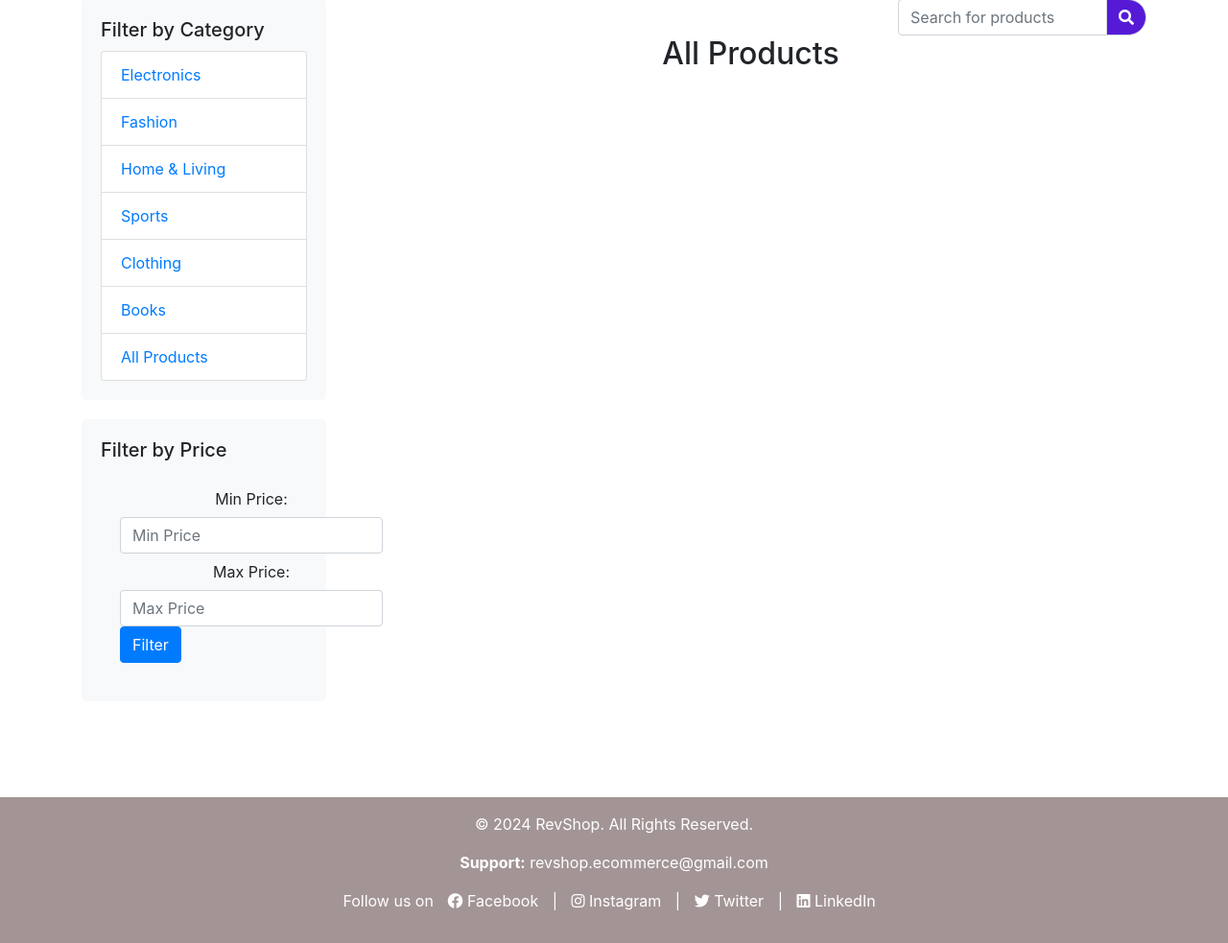
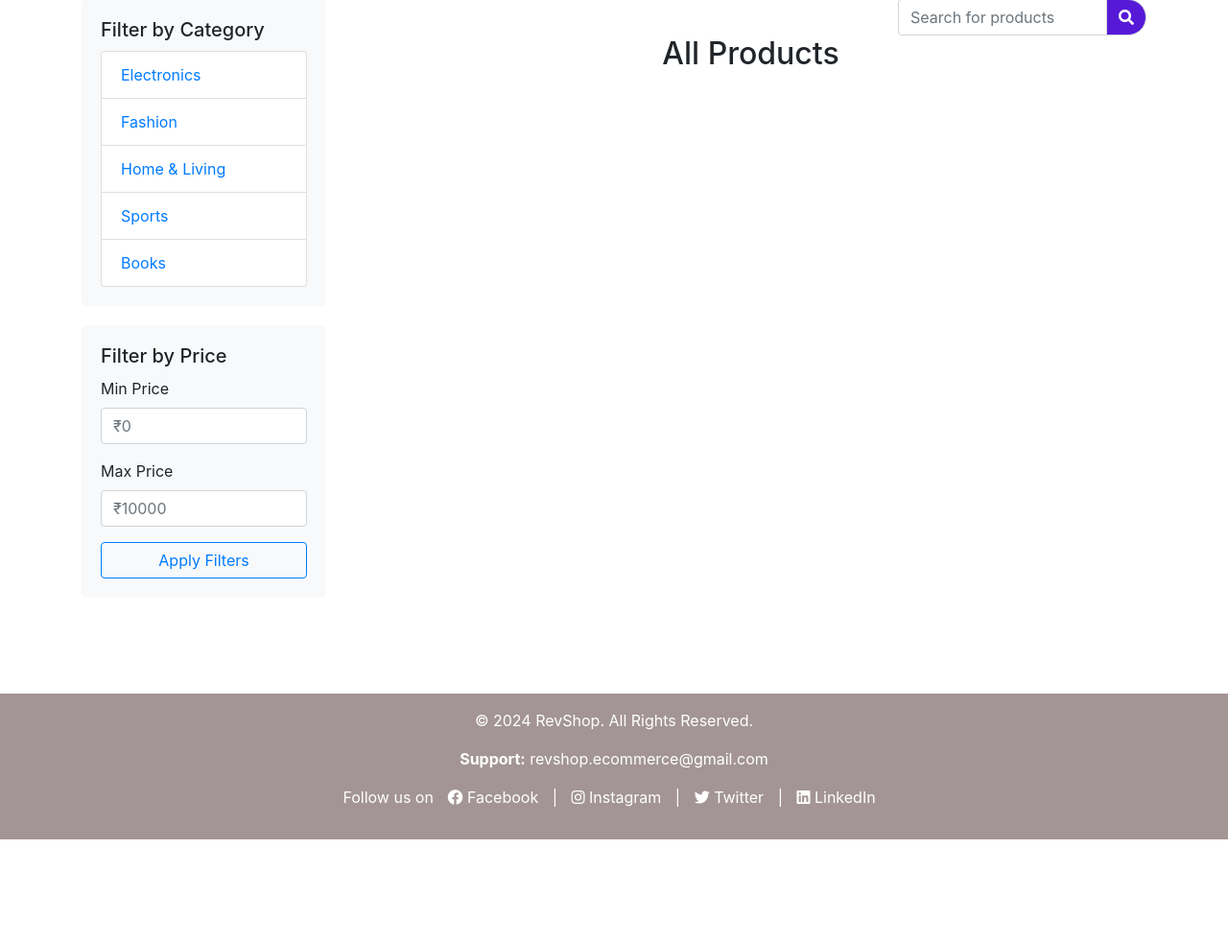
Before and after one commit to Kavyachalluru/Project-p1, a Spring app: page /showProducts in a window 1280 px wide. Shown: the part 189-1172 px from the top of the page at 96% size. After the commit the page ends 1064 px from the top, so only its background shows below. Run offline with Thymeleaf, Linux system fonts and the light colour scheme; the template is opened without the code that fills it, so the values that code supplies are empty.

Commit message:
Revert "Search functionalities"

```diff
--- a/p1/src/main/java/com/revshop/p1/entity/Product.java
+++ b/p1/src/main/java/com/revshop/p1/entity/Product.java
@@ -146,10 +146,7 @@ public class Product {
 		this.size = size;
 	}
 
-<<<<<<< HEAD
-=======
 
->>>>>>> 9368babfcb4f3f121af26d877cda15a55fe44ba1
 	public String getImage_url() {
 		return image_url;
 	}
--- a/p1/src/main/resources/templates/showProducts.html
+++ b/p1/src/main/resources/templates/showProducts.html
@@ -1,4 +1,3 @@
-
 <!DOCTYPE html>
 <html lang="en">
 <head>
@@ -7,8 +6,11 @@
 <meta name="description" content="RevShop - Browse Products">
 <title>RevShop - Products</title>
 <!-- Bootstrap CSS -->
-    <link href="https://stackpath.bootstrapcdn.com/bootstrap/4.5.2/css/bootstrap.min.css" rel="stylesheet">
-    <link rel="stylesheet" href="https://cdnjs.cloudflare.com/ajax/libs/font-awesome/5.15.3/css/all.min.css">
+<link
+	href="https://stackpath.bootstrapcdn.com/bootstrap/4.5.2/css/bootstrap.min.css"
+	rel="stylesheet">
+<link rel="stylesheet"
+	href="https://cdnjs.cloudflare.com/ajax/libs/font-awesome/5.15.3/css/all.min.css">
 
 <style>
 /* Custom CSS */
@@ -16,33 +18,40 @@
 	height: 250px;
 	object-fit: cover;
 }
+
 .product-card {
 	margin-bottom: 30px;
 }
+
 .filter-section {
 	background-color: #f8f9fa;
 	padding: 20px;
 	border-radius: 5px;
 	margin-bottom: 20px;
 }
+
 .product-price {
 	color: #561ad7;
 	font-size: 18px;
 	font-weight: bold;
 }
+
 .product-discount {
 	color: #ff0000;
 	font-weight: bold;
 	font-size: 24px; /* Increase font size for the discount price */
 }
+
 .original-price {
 	text-decoration: line-through;
 	color: #000000; /* Color for the struck-out price */
 }
+
 .filter-title {
 	font-size: 20px;
 	margin-bottom: 10px;
 }
+
 .search-bar input[type="search"] {
 	background-color: #f0f0f0;
 	color: #000000;
@@ -53,13 +62,16 @@
 	transition: background-color 0.3s ease, border-color 0.3s ease;
 	width: 250px;
 }
+
 .search-bar input[type="search"]::placeholder {
 	color: #000000;
 }
+
 .search-bar input[type="search"]:focus {
 	background-color: #fff;
 	border-color: #561ad7;
 }
+
 .input-group-append .input-group-text {
 	background-color: #561ad7;
 	border-radius: 0 40px 40px 0;
@@ -67,10 +79,12 @@
 	transition: background-color 0.3s ease, transform 0.3s ease;
 	color: #fff;
 }
+
 .input-group-append .input-group-text:hover {
 	background-color: #7944d9;
 	transform: scale(1.1);
 }
+
 .nav-link {
 	position: relative;
 	display: inline-block;
@@ -78,6 +92,7 @@
 	color: blue;
 	font-weight: normal;
 }
+
 .nav-link::after {
 	content: '';
 	position: absolute;
@@ -90,20 +105,24 @@
 	transition: width 0.3s ease;
 	-webkit-transition: width 0.3s ease;
 }
+
 .nav-link:hover::after {
 	width: 45%;
 	left: 0;
 	right: auto;
 }
+
 .nav-link.active::after {
 	width: 100%;
 	left: 0;
 	right: auto;
 }
+
 .nav-link.active {
 	color: #561ad7;
 	font-weight: bold;
 }
+
 .nav-link {
 	color: rgb(0, 0, 0) !important;
 	font-size: 17px;
@@ -111,22 +130,27 @@
 	padding-top: 0.25rem;
 	padding-bottom: 0.25rem;
 }
+
 .navbar {
 	padding-top: 0.5rem;
 	padding-bottom: 0.5rem;
 }
+
 .navbar {
 	padding-top: 0.3rem;
 	padding-bottom: 0.3rem;
 	background-color: #b7e0d6;
 }
+
 .navbar-brand img {
 	width: 160px;
 }
+
 .product-card .btn {
 	margin-right: 6px;
 }
-    @media (max-width: 768px) {
+
+@media ( max-width : 768px) {
 	.navbar-collapse {
 		text-align: center;
 	}
@@ -146,6 +170,7 @@
 		margin-bottom: 10px;
 	}
 }
+
 .favorite-btn {
 	position: absolute;
 	top: 10px;
@@ -162,29 +187,41 @@
 	color: #ff0000;
 	transform: scale(1.2); /* Scale effect on hover */
 }
+
 .heart {
 	color: #ff00008a; /* Semi-transparent white */
 	transition: color 0.3s ease; /* Smooth transition for color change */
-
 }
 </style>
 </head>
 <body>
 	<!-- Header / Navbar -->
-    <nav class="navbar navbar-expand-lg navbar-light sticky-top" style="background-color: #a39595;">
-        <a class="navbar-brand" href="Landing main.html"><img src="https://i.postimg.cc/T2nXh20S/REVSHOP-main2.png" alt="RevShop"></a>
-        <button class="navbar-toggler" type="button" data-toggle="collapse" data-target="#navbarNav" aria-controls="navbarNav" aria-expanded="false" aria-label="Toggle navigation">
+	<nav class="navbar navbar-expand-lg navbar-light sticky-top"
+		style="background-color: #a39595;">
+		<a class="navbar-brand" href="Landing main.html"><img
+			src="https://i.postimg.cc/T2nXh20S/REVSHOP-main2.png" alt="RevShop"></a>
+		<button class="navbar-toggler" type="button" data-toggle="collapse"
+			data-target="#navbarNav" aria-controls="navbarNav"
+			aria-expanded="false" aria-label="Toggle navigation">
 			<span class="navbar-toggler-icon"></span>
 		</button>
-        <div class="collapse navbar-collapse justify-content-center" id="navbarNav">
+		<div class="collapse navbar-collapse justify-content-center"
+			id="navbarNav">
 			<ul class="navbar-nav ml-auto">
-                <li class="nav-item mx-5"><a class="nav-link" href="Home.html">Home</a></li>
-                <li class="nav-item mx-5"><a class="nav-link active" href="Shop.html">Shop</a></li>
-                <li class="nav-item mx-5"><a class="nav-link" href="About.html">Your Orders</a></li>
-                <li class="nav-item mx-5"><a class="nav-link" href="/revshop/favorite">Wishlist</a></li>
-                <li class="nav-item mx-5"><a class="nav-link" href="/revshop/login">LogOut</a></li>
-                <li class="nav-item mx-5"><a class="nav-link" href="Cart.html"><svg xmlns="http://www.w3.org/2000/svg" width="22" height="22" fill="currentColor" class="bi bi-bag" viewBox="0 0 16 16">
-                    <path d="M8 1a2.5 2.5 0 0 1 2.5 2.5V4h-5v-.5A2.5 2.5 0 0 1 8 1m3.5 3v-.5a3.5 3.5 0 1 0-7 0V4H1v10a2 2 0 0 0 2 2h10a2 2 0 0 0 2-2V4zM2 5h12v9a1 1 0 0 1-1 1H3a1 1 0 0 1-1-1z"/>
+				<li class="nav-item mx-5"><a class="nav-link" href="/revshop/home">Home</a></li>
+				<li class="nav-item mx-5"><a class="nav-link active"
+					href="Shop.html">Shop</a></li>
+				<li class="nav-item mx-5"><a class="nav-link" href="About.html">Your
+						Orders</a></li>
+				<li class="nav-item mx-5"><a class="nav-link"
+					href="/revshop/favorite">Wishlist</a></li>
+				<li class="nav-item mx-5"><a class="nav-link"
+					href="/revshop/login">LogOut</a></li>
+				<li class="nav-item mx-5"><a class="nav-link" href="/revshop/cart"><svg
+							xmlns="http://www.w3.org/2000/svg" width="22" height="22"
+							fill="currentColor" class="bi bi-bag" viewBox="0 0 16 16">
+                    <path
+								d="M8 1a2.5 2.5 0 0 1 2.5 2.5V4h-5v-.5A2.5 2.5 0 0 1 8 1m3.5 3v-.5a3.5 3.5 0 1 0-7 0V4H1v10a2 2 0 0 0 2 2h10a2 2 0 0 0 2-2V4zM2 5h12v9a1 1 0 0 1-1 1H3a1 1 0 0 1-1-1z" />
                   </svg></a></li>
 			</ul>
 
@@ -198,112 +235,123 @@
 				<div class="filter-section">
 					<h5 class="filter-title">Filter by Category</h5>
 					<ul class="list-group">
-                        <li class="list-group-item"><a href="/revshop/search?category=Electronics">Electronics</a></li>
-                        <li class="list-group-item"><a href="/revshop/search?category=Fashion">Fashion</a></li>
-                        <li class="list-group-item"><a href="/revshop/search?category=HomeAplliances">Home & Living</a></li>
-                        <li class="list-group-item"><a href="/revshop/search?category=Sports">Sports</a></li>
-                        <li class="list-group-item"><a href="/revshop/search?category=Clothing">Clothing</a></li>
-                        <li class="list-group-item"><a href="/revshop/search?category=Books">Books</a></li>
-                        <li class="list-group-item"><a href="/revshop/displayProducts">All Products</a></li>
+						<li class="list-group-item"><a href="#">Electronics</a></li>
+						<li class="list-group-item"><a href="#">Fashion</a></li>
+						<li class="list-group-item"><a href="#">Home & Living</a></li>
+						<li class="list-group-item"><a href="#">Sports</a></li>
+						<li class="list-group-item"><a href="#">Books</a></li>
 					</ul>
-
 				</div>
 				<div class="filter-section">
 					<h5 class="filter-title">Filter by Price</h5>
-					<form class="form-inline" action="/revshop/filterByDiscountPrice"
-						method="GET" style="margin: 20px;">
-						<div class="form-row align-items-center">
-							<div class="col-auto">
-								<label for="mindiscountPrice" class="col-form-label">Min
-									Price:</label> <input type="number" class="form-control"
-									id="mindiscountPrice" name="mindiscountPrice"
-									placeholder="Min Price" required>
+					<form>
+						<div class="form-group">
+							<label for="minPrice">Min Price</label> <input type="number"
+								class="form-control" id="minPrice" placeholder="₹0">
 						</div>
-							<div class="col-auto">
-								<label for="maxdiscountPrice" class="col-form-label">Max
-									Price:</label> <input type="number" class="form-control"
-									id="maxdiscountPrice" name="maxdiscountPrice"
-									placeholder="Max Price" required>
+						<div class="form-group">
+							<label for="maxPrice">Max Price</label> <input type="number"
+								class="form-control" id="maxPrice" placeholder="₹10000">
 						</div>
-							<div class="col-auto">
-								<button type="submit" class="btn btn-primary">Filter</button>
-							</div>
-						</div>
+						<button type="submit" class="btn btn-outline-primary btn-block">Apply
+							Filters</button>
 					</form>
-
-
 				</div>
 			</div>
 
 
 			<div class="col-md-9">
 				<!-- Search Bar -->
-    <form class="form-inline my-2 my-lg-0 ml-3" action="/revshop/searchByNameOrBrand" method="GET">
-    <div class="input-group" style="max-width: 400px; margin-left: 550px;">
-        <input class="form-control" type="search" name="query" placeholder="Search for products" aria-label="Search">
+				<form class="form-inline my-2 my-lg-0 ml-3">
+					<div class="input-group"
+						style="max-width: 400px; margin-left: 550px;">
+						<input class="form-control" type="search"
+							placeholder="Search for products" aria-label="Search">
 						<div class="input-group-append">
-            <button type="submit" class="input-group-text" id="basic-addon2">
-                <i class="fas fa-search"></i>
-            </button>
+							<span class="input-group-text" id="basic-addon2"> <i
+								class="fas fa-search"></i>
+							</span>
 						</div>
 					</div>
 				</form>
-
 				<h2 class="text-center mb-4">All Products</h2>
 				<div class="row">
 					<!-- Product Card -->
 					<div class="col-md-4" th:each="product : ${products}">
 						<div class="card product-card">
-                <img th:src="@{${product.image_url}}" class="card-img-top" th:alt="${product.name}">
-                 <input type="hidden" name="productId" th:value="${product.id}" />
+							<img th:src="@{${product.image_url}}" class="card-img-top"
+								th:alt="${product.name}"> <input type="hidden"
+								name="productId" th:value="${product.id}" />
 							<form th:action="@{/revshop/favorites/add}" th:method="post">
-					 <input type="hidden" th:name="productId" th:value="${product.id}">
-                <button class="favorite-btn" onclick="toggleFavorite(this)" style="position: absolute; top: 10px; right: 10px; background: transparent; border: none; cursor: pointer; font-size: 24px; color: #ff0000;">
+								<input type="hidden" th:name="productId"
+									th:value="${product.id}">
+								<button class="favorite-btn" onclick="toggleFavorite(this)"
+									style="position: absolute; top: 10px; right: 10px; background: transparent; border: none; cursor: pointer; font-size: 24px; color: #ff0000;">
 									<span class="heart">&#10084;&#65039;</span>
 								</button>
-                </form >
+							</form>
 							<div class="card-body">
-                    <h5 class="card-title"><center><b th:text="${product.brand}"></b><br th:text="${product.name}"></center></h5>
+								<h5 class="card-title">
+									<center>
+										<b th:text="${product.brand}"></b><br
+											th:text="${product.name}">
+									</center>
+								</h5>
 								<p class="product-price">
 									<span class="original-price" th:text="'₹' + ${product.price}"></span>
-                        <span class="product-discount" th:text="'₹' + ${product.discountPrice}"></span>
-                        <span class="badge badge-danger ml-2">33% OFF</span>
+									<span class="product-discount"
+										th:text="'₹' + ${product.discountPrice}"></span> <span
+										class="badge badge-danger ml-2">33% OFF</span>
 								</p>
+								<p class="card-text" th:text="${product.description}"></p>
+								<form th:action="@{/revshop/cart/add}" method="post"
+									style="display: inline;">
+									<input type="hidden" name="productId" th:value="${product.id}" />
+									<input type="hidden" id="quantity" name="quantity" value="1" min="1" required style="width: 60px;">
+									<button type="submit" class="btn btn-outline-secondary">Add
+										to Cart</button>
+								</form>
 
-                    <p class="card-text" th:text="${product.description}"></p>
-                    <a href="Cart.html" class="btn btn-outline-secondary">Add to Cart</a>
+
 								 <a href="#" class="btn btn-primary">Buy Now</a>
 							</div>
 						</div>
 					</div>
 				</div>
 			</div>
-
 	</section>
 
 	<!-- Footer Section -->
-<footer class="text-center text-white" style="background-color: #a39595; padding: 1rem; margin-top: 5rem;">
+	<footer class="text-center text-white"
+		style="background-color: #a39595; padding: 1rem; margin-top: 5rem;">
 		<p>&copy; 2024 RevShop. All Rights Reserved.</p>
-    <p><center><b>Support:</b> revshop.ecommerce@gmail.com</center></p>
-    <p>Follow us on
-        <a href="https://www.facebook.com/login/" class="text-white" style="margin: 0 10px;" target="_blank">
-            <i class="fab fa-facebook"></i> Facebook
-        </a> |
-        <a href="https://www.instagram.com/revshop_official/" class="text-white" style="margin: 0 10px;" target="_blank">
-            <i class="fab fa-instagram"></i> Instagram
-        </a> |
-        <a href="https://x.com/revshop_rev" class="text-white" style="margin: 0 10px;" target="_blank">
-            <i class="fab fa-twitter"></i> Twitter
-        </a> |
-        <a href="https://www.linkedin.com/in/revshop" class="text-white" style="margin: 0 10px;" target="_blank">
-            <i class="fab fa-linkedin"></i> LinkedIn
+		<p>
+		<center>
+			<b>Support:</b> revshop.ecommerce@gmail.com
+		</center>
+		</p>
+		<p>
+			Follow us on <a href="https://www.facebook.com/login/"
+				class="text-white" style="margin: 0 10px;" target="_blank"> <i
+				class="fab fa-facebook"></i> Facebook
+			</a> | <a href="https://www.instagram.com/revshop_official/"
+				class="text-white" style="margin: 0 10px;" target="_blank"> <i
+				class="fab fa-instagram"></i> Instagram
+			</a> | <a href="https://x.com/revshop_rev" class="text-white"
+				style="margin: 0 10px;" target="_blank"> <i
+				class="fab fa-twitter"></i> Twitter
+			</a> | <a href="https://www.linkedin.com/in/revshop" class="text-white"
+				style="margin: 0 10px;" target="_blank"> <i
+				class="fab fa-linkedin"></i> LinkedIn
 			</a>
 		</p>
 	</footer>
 	<!-- Bootstrap JS -->
 	<script src="https://code.jquery.com/jquery-3.5.1.slim.min.js"></script>
-    <script src="https://cdn.jsdelivr.net/npm/@popperjs/core@2.11.6/dist/umd/popper.min.js"></script>
-    <script src="https://stackpath.bootstrapcdn.com/bootstrap/4.5.2/js/bootstrap.min.js"></script>
+	<script
+		src="https://cdn.jsdelivr.net/npm/@popperjs/core@2.11.6/dist/umd/popper.min.js"></script>
+	<script
+		src="https://stackpath.bootstrapcdn.com/bootstrap/4.5.2/js/bootstrap.min.js"></script>
 	<script>
 		function toggleFavorite(btn) {
 			let heart = btn.querySelector('.heart');
```
Also changed, not shown: p1/src/main/resources/application.properties (line endings or trailing spaces). Lines whose indentation alone changed are shown as unchanged.
